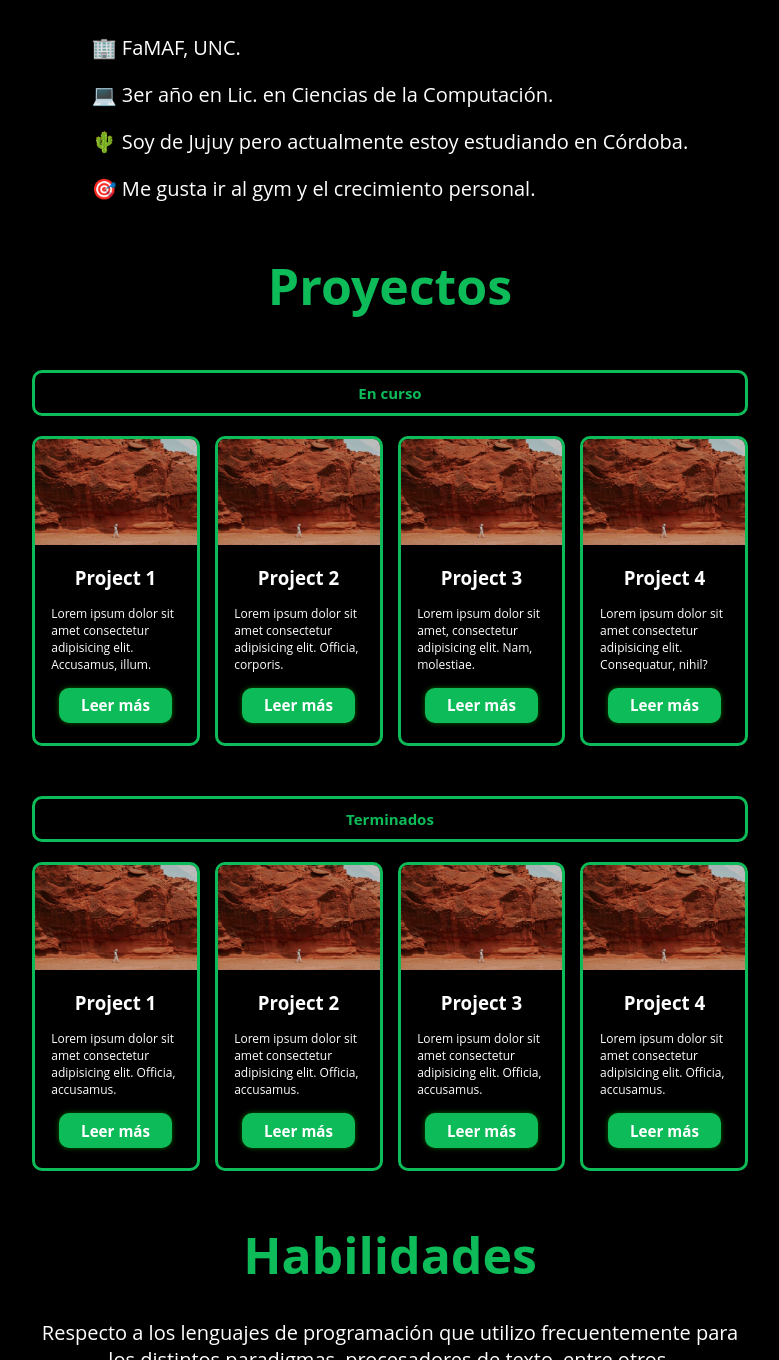
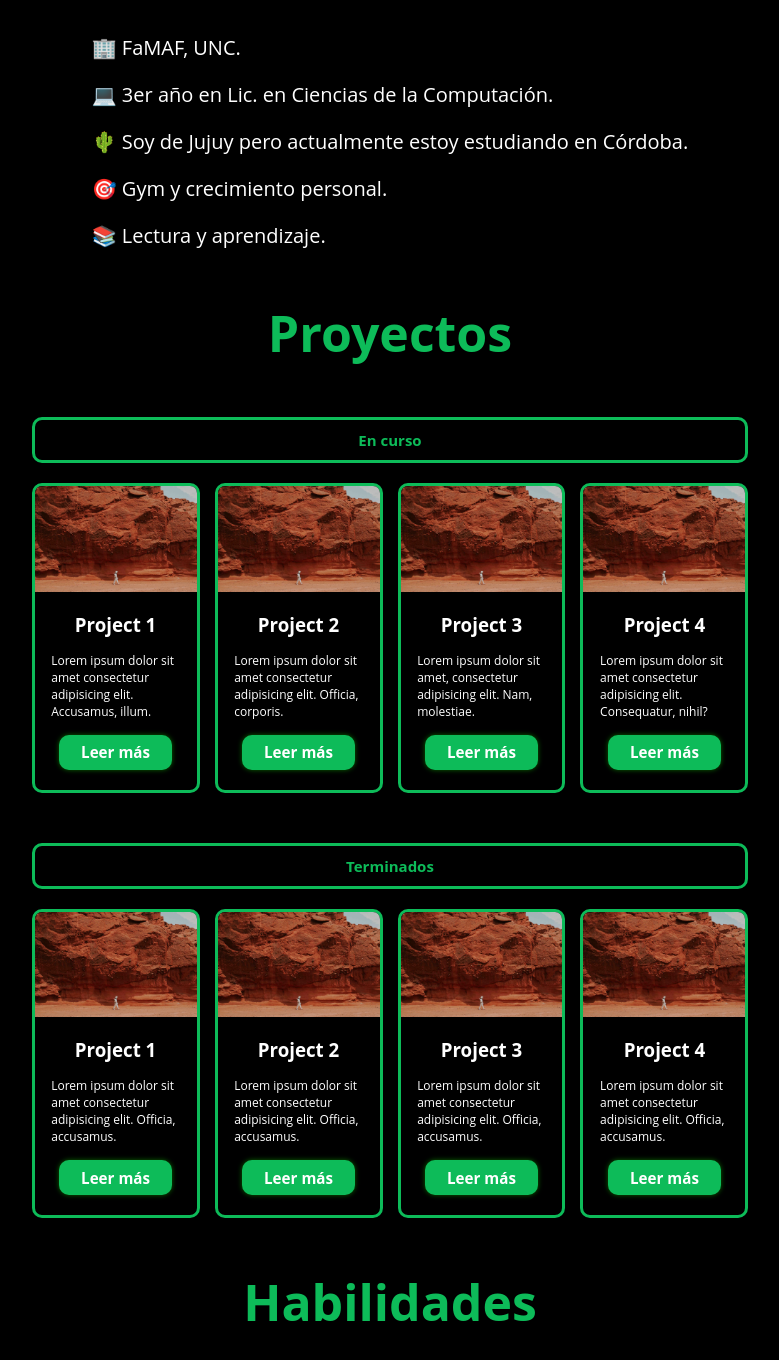
Before and after one commit to alvaro-mediina/Portfolio, a plain HTML site: page index.html in a window 1280 px wide. Shown: the part 511-1871 px from the top of the page, without its empty margins (250-1029 px from the left). Drawn offline with Linux system fonts and the light colour scheme; grey boxes are pictures that could not be loaded.

Commit message:
Some changes in skills

```diff
--- a/estilos.css
+++ b/estilos.css
@@ -291,20 +291,6 @@ button:hover{
     font-weight: bold;
 }
 
-.skills .textH{
-    display: flex;
-    align-self: center;
-    justify-content: center;
-}
-
-.skills p{
-    margin-top: 30px;
-    color: white;
-    width: 70%;
-    font-size: 20px;
-    text-align: center;
-}
-
 .skills .badges {
     display: flex;
     flex-direction: column;
@@ -391,7 +377,7 @@ button:hover{
 
     .presentation .box1
     {
-        margin: 0px;
+        margin-top: 30px;
         justify-content:flex-start;
         padding: 0px;
         width: 280px;
@@ -447,10 +433,6 @@ button:hover{
         flex-direction: column;
     }
 
-    .skills p{
-        width: 100%;
-    }
-
     .skills .badges{
         display: none;
     }
@@ -476,4 +458,9 @@ button:hover{
         width: auto;
     }
 
+    /*Blog*/
+    .blog .table{
+        padding: 20px;
+    }
+
 }
--- a/index.html
+++ b/index.html
@@ -34,7 +34,8 @@
                     <li>🏢 FaMAF, UNC.</li>
                     <li>💻 3er año en Lic. en Ciencias de la Computación.</li>
                     <li>🌵 Soy de Jujuy pero actualmente estoy estudiando en Córdoba.</li>
-                    <li>🎯 Me gusta ir al gym y el crecimiento personal.</li>
+                    <li>🎯 Gym y crecimiento personal.</li>
+                    <li>📚 Lectura y aprendizaje.</li>
                 </ul>
             </div>
         </section>
@@ -106,9 +107,6 @@
         <!-- Skills -->
         <section id="skills" class="skills">
             <h1>Habilidades</h1>
-            <div class="textH">
-            <p>Respecto a los lenguajes de programación que utilizo frecuentemente para los distintos paradigmas, procesadores de texto, entre otros.   </p>
-            </div>
             <div class="badges">
                 <div class="row1">
                     <img alt="Haskell Badge" src="https://img.shields.io/badge/Haskell-%237D3C98?style=for-the-badge&logo=haskell">
```
